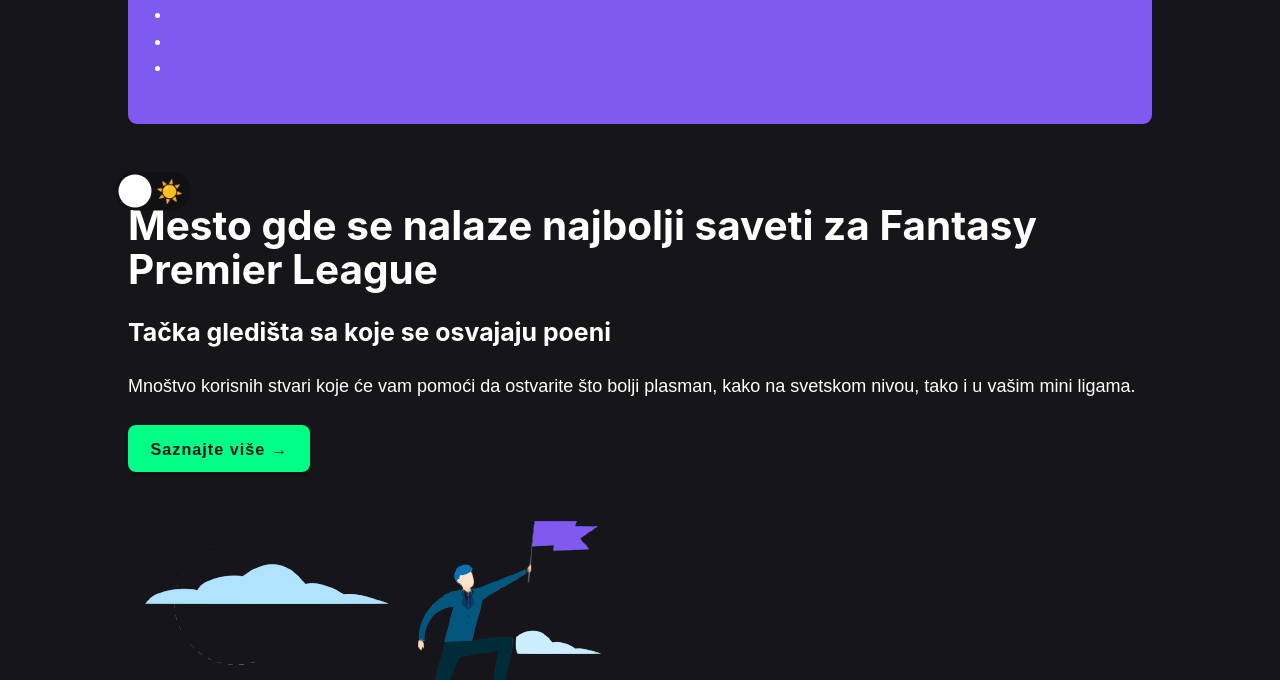
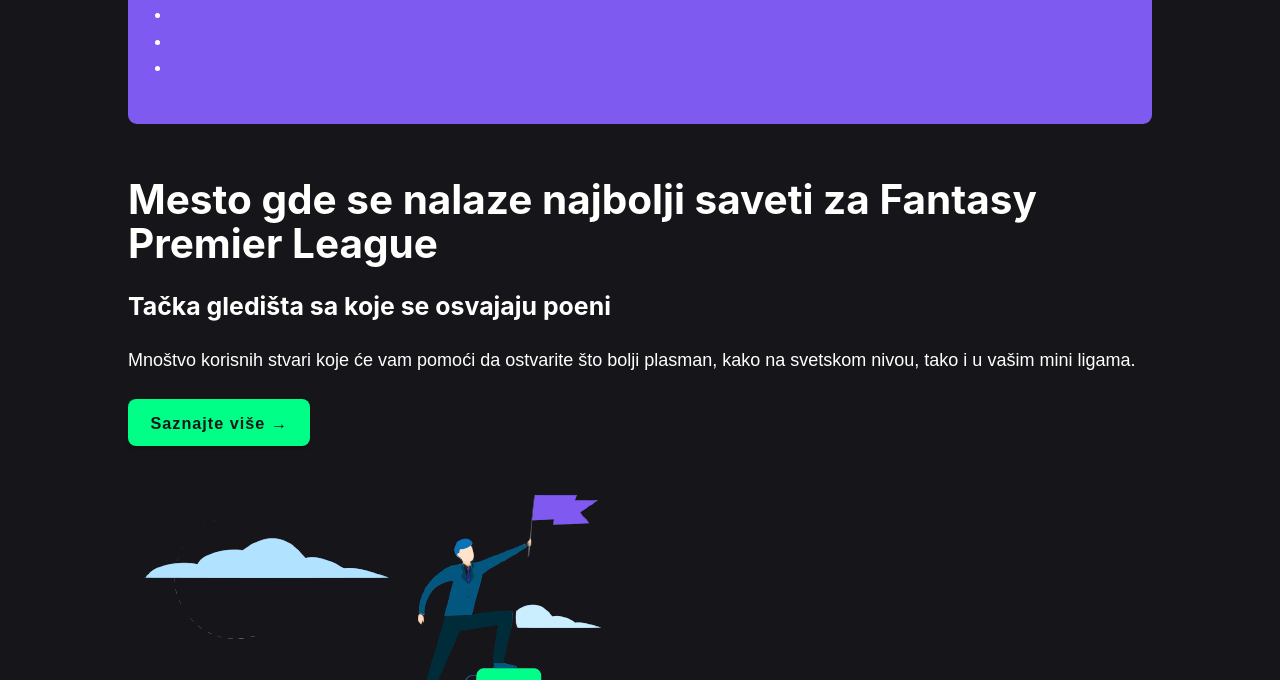
Before and after one commit to jovan6jovan/fantazi-saveti, a Gatsby site: page / in a window 1280 px wide. Shown: the part 120-800 px from the top of the page. Built offline with nearby package versions, Linux system fonts and the light colour scheme; Gatsby itself is replaced by a stand-in of ours.

Commit message:
remove theme toggle because of the positioning bug

```diff
--- a/gatsby-config.js
+++ b/gatsby-config.js
@@ -85,6 +85,5 @@
         publisherId: `ca-pub-6720459031022286`
       },
     },
-    'gatsby-plugin-dark-mode',
   ],
 }
--- a/package.json
+++ b/package.json
@@ -19,7 +19,6 @@
     "env-cmd": "^10.1.0",
     "gatsby": "^2.24.50",
     "gatsby-awesome-pagination": "^0.3.6",
-    "gatsby-plugin-dark-mode": "^1.1.2",
     "gatsby-plugin-google-adsense": "^1.1.3",
     "gatsby-plugin-google-analytics": "^2.3.13",
     "gatsby-plugin-react-helmet": "^3.3.10",
--- a/src/components/layout/layout.js
+++ b/src/components/layout/layout.js
@@ -3,7 +3,6 @@
 // components
 import Header from "../header/header"
 import Footer from "../footer/footer"
-import ToggleTheme from "../toggleTheme/toggleTheme"
 
 // styles
 import "../../styles/index.scss"
@@ -13,15 +12,7 @@
   return (
     <div className={layoutStyles.container}>
       <Header />
-      <ToggleTheme />
-        <div
-          className={layoutStyles.content}
-          style={{
-            backgroundColor: "var(--bg)",
-            color: "var(--textNormal)",
-            transition: "color 0.2s ease-out, background 0.2s ease-out",
-          }}
-        >
+        <div className={layoutStyles.content}>
           {children}
         </div>
       <Footer />
--- a/src/components/toggleTheme/toggleTheme.js
+++ /dev/null
@@ -1,35 +0,0 @@
-import React from "react"
-import { ThemeToggler } from "gatsby-plugin-dark-mode"
-
-// styles
-import themeTogglerStyles from "./toggleTheme.module.scss"
-
-const ToggleTheme = () => {
-  return (
-    <ThemeToggler>
-      {({ theme, toggleTheme }) => {
-        if (theme == null) {
-          return null
-        }
-
-        return (
-          <div className={themeTogglerStyles.togglerContainer}>
-              <input
-                type="checkbox"
-                onChange={e => toggleTheme(e.target.checked ? "dark" : "light")}
-                checked={theme === "dark"}
-                className={themeTogglerStyles.checkbox}
-                id="check"
-              />{" "}
-            <label htmlFor="check" className={themeTogglerStyles.label}>
-              <span className={themeTogglerStyles.moon} role="img">🌙</span>
-              <span className={themeTogglerStyles.sun} role="img">☀️</span>
-              <div className={themeTogglerStyles.ball}></div>
-            </label>
-          </div>
-        )}}
-    </ThemeToggler>
-  )
-}
-
-export default ToggleTheme
--- a/src/components/toggleTheme/toggleTheme.module.scss
+++ /dev/null
@@ -1,55 +0,0 @@
-.toggler-container {
-  position: absolute;
-  right: 2.5rem;
-  top: 2.5rem;
-}
-
-.label {
-  background-color: #0f1114;
-  border-radius: 50px;
-  display: flex;
-  align-items: center;
-  justify-content: space-between;
-  padding: 5px;
-  position: relative;
-  height: 26px;
-  width: 50px;
-  transform: scale(1.5);
-  cursor: pointer;
-}
-
-.checkbox {
-	opacity: 0;
-	position: absolute;
-}
-
-.label .ball {
-	background-color: #fff;
-	border-radius: 50%;
-	position: absolute;
-	top: 2px;
-	left: 2px;
-	height: 22px;
-	width: 22px;
-	transform: translateX(0px);
-	transition: transform 0.5s ease-in-out;
-}
-
-.checkbox:checked + .label .ball {
-	transform: translateX(24px);
-}
-
-
-.moon,
-.sun {
-	font-size: 0.8rem;
-}
-
-@media only screen and (max-width: 480px) {
-  .toggler-container {
-    position: relative;
-    top: 0;
-    left: 70vw;
-    margin-bottom: 2rem;
-  }
-}
```
Also changed, not shown: 1 other file.
